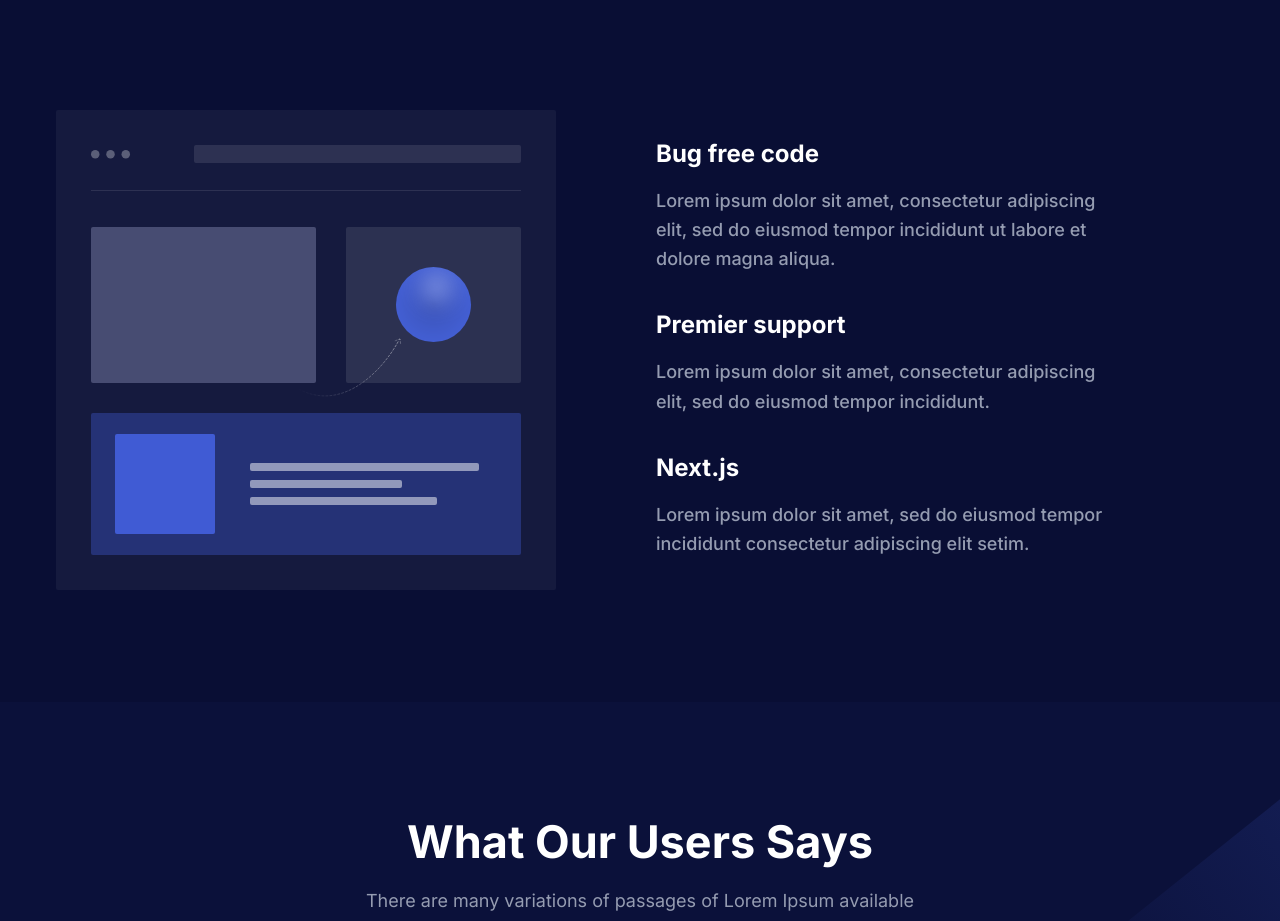
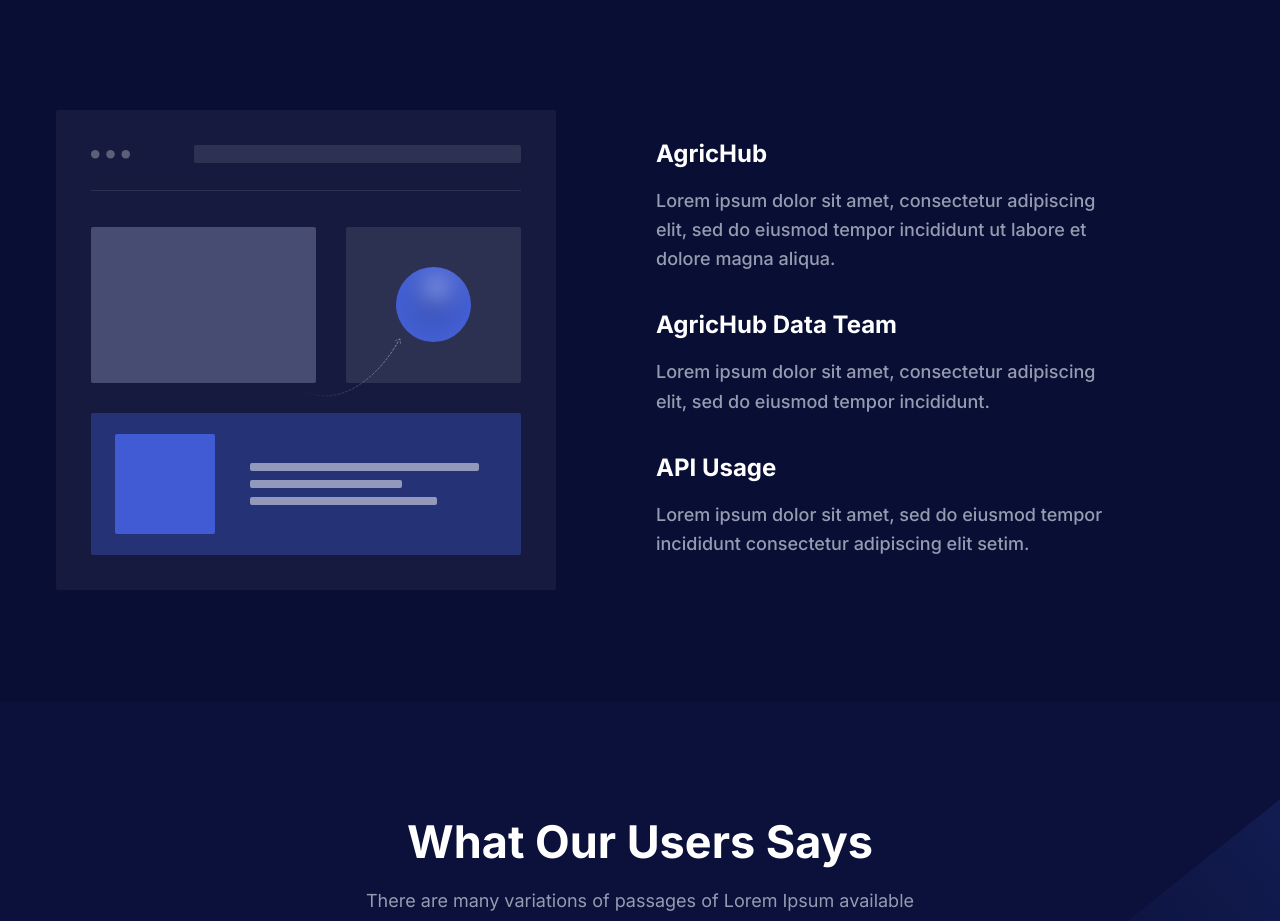
Before and after one commit to AgricHub/AgricHub-Emarket, a Next.js app in the folder website/: page / in a window 1280 px wide. Shown: the part 3500-4421 px from the top of the page. Built offline with nearby package versions, Linux system fonts and the light colour scheme.

Commit message:
Update AboutSectionTwo.tsx

```diff
--- a/website/components/About/AboutSectionTwo.tsx
+++ b/website/components/About/AboutSectionTwo.tsx
@@ -21,7 +21,7 @@
             <div className="wow fadeInUp max-w-[470px]" data-wow-delay=".2s">
               <div className="mb-9">
                 <h3 className="mb-4 text-xl font-bold text-black dark:text-white sm:text-2xl lg:text-xl xl:text-2xl">
-                  Bug free code
+                  AgricHub
                 </h3>
                 <p className="text-base font-medium leading-relaxed text-body-color sm:text-lg sm:leading-relaxed">
                   Lorem ipsum dolor sit amet, consectetur adipiscing elit, sed
@@ -30,7 +30,7 @@
               </div>
               <div className="mb-9">
                 <h3 className="mb-4 text-xl font-bold text-black dark:text-white sm:text-2xl lg:text-xl xl:text-2xl">
-                  Premier support
+                  AgricHub Data Team
                 </h3>
                 <p className="text-base font-medium leading-relaxed text-body-color sm:text-lg sm:leading-relaxed">
                   Lorem ipsum dolor sit amet, consectetur adipiscing elit, sed
@@ -39,7 +39,7 @@
               </div>
               <div className="mb-1">
                 <h3 className="mb-4 text-xl font-bold text-black dark:text-white sm:text-2xl lg:text-xl xl:text-2xl">
-                  Next.js
+                  API Usage
                 </h3>
                 <p className="text-base font-medium leading-relaxed text-body-color sm:text-lg sm:leading-relaxed">
                   Lorem ipsum dolor sit amet, sed do eiusmod tempor incididunt
```
